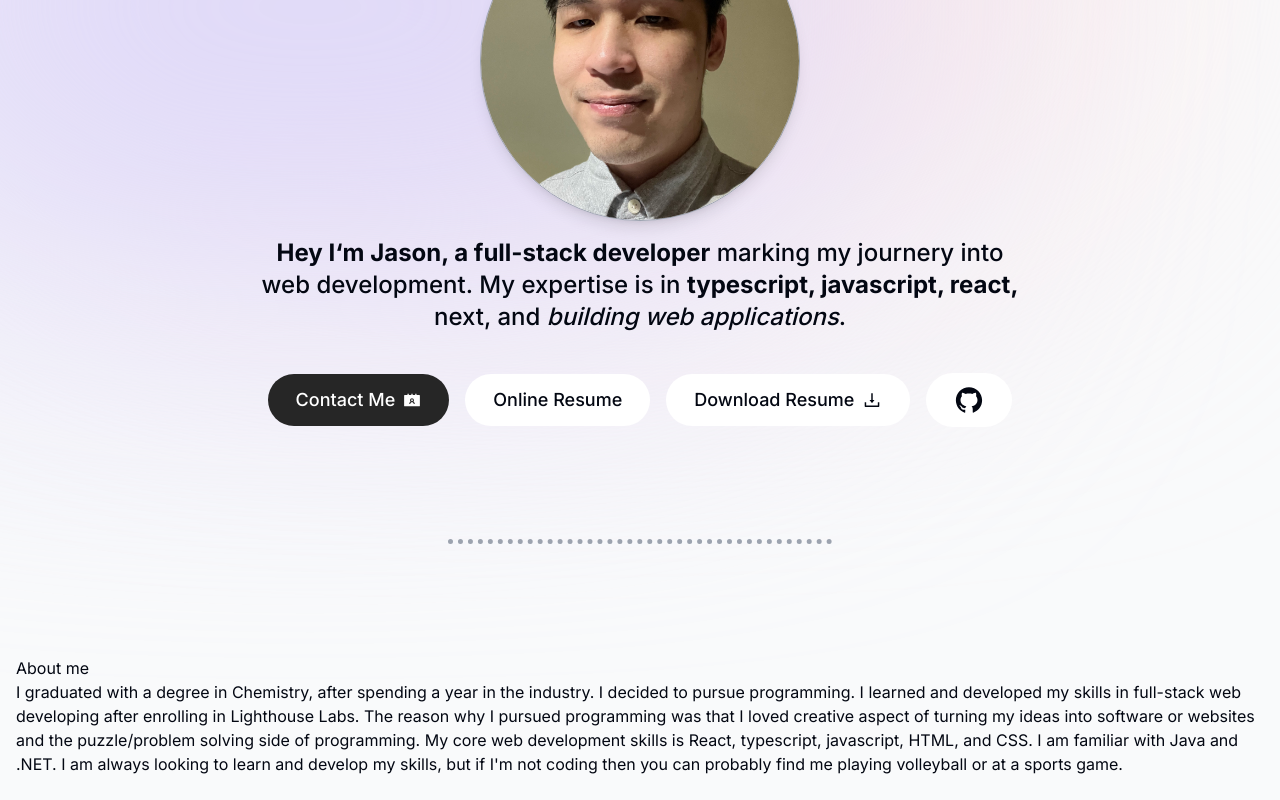
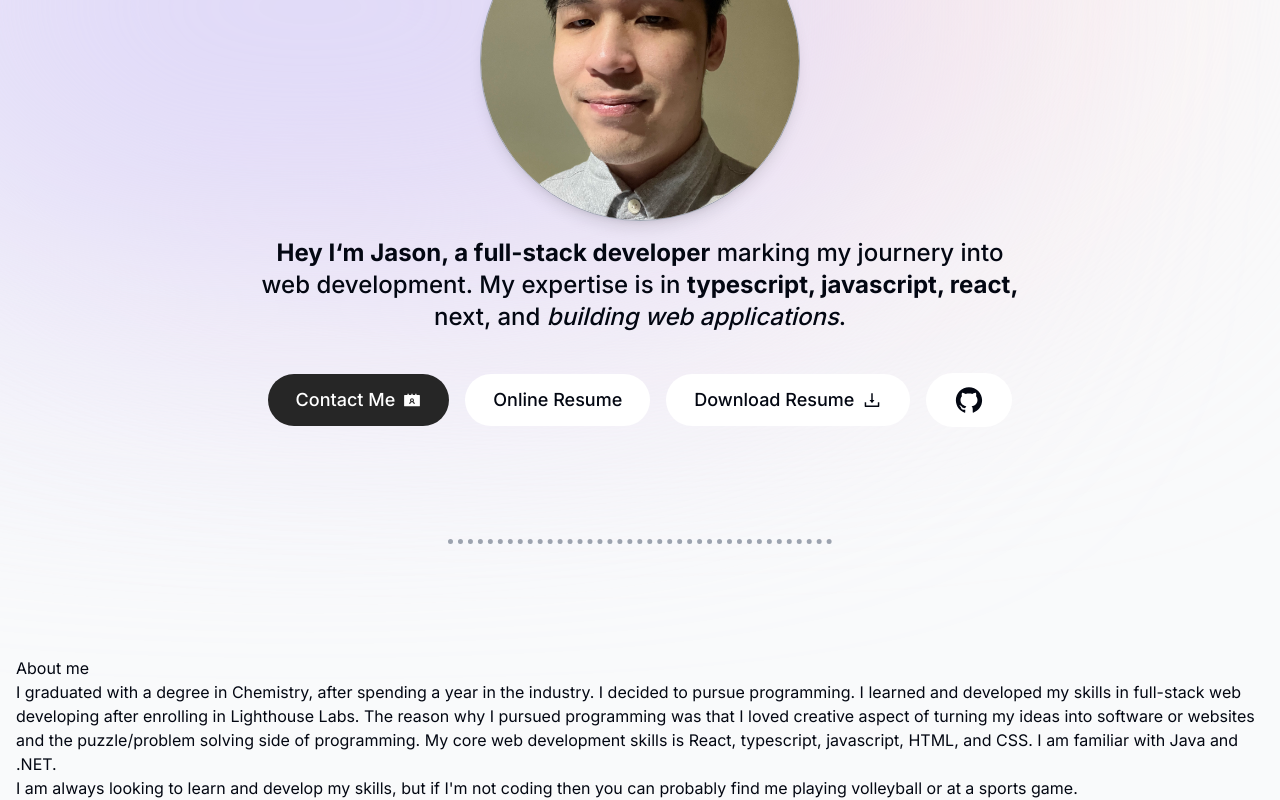
Before and after one commit to JasonMac123/NewPortfolio, a Next.js app: page / in a window 1280 px wide. Shown: the part 227-1027 px from the top of the page. Before the commit the page ends 1003 px from the top, so only its background shows below. Built offline with nearby package versions, Linux system fonts and the light colour scheme.

Commit message:
Seperated coding and hobby portion of about text into seperate p tags

```diff
--- a/components/About.tsx
+++ b/components/About.tsx
@@ -15,9 +15,12 @@ const About = () => {
         websites and the puzzle/problem solving side of programming. My core web
         development skills is{" "}
         <span>React, typescript, javascript, HTML, and CSS</span>. I am familiar
-        with Java and .NET. I am always looking to learn and develop my skills,
-        but if I&apos;m not coding then you can probably find me playing
-        volleyball or at a sports game.
+        with Java and .NET.
+      </p>
+      <p>
+        I am always looking to learn and develop my skills, but if I&apos;m not
+        coding then you can probably find me playing volleyball or at a sports
+        game.
       </p>
     </section>
   );
```
